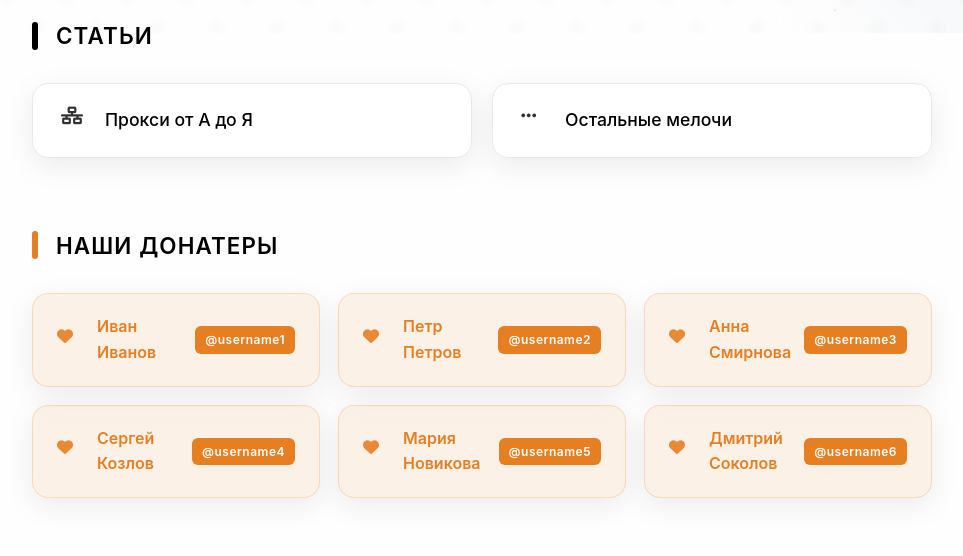
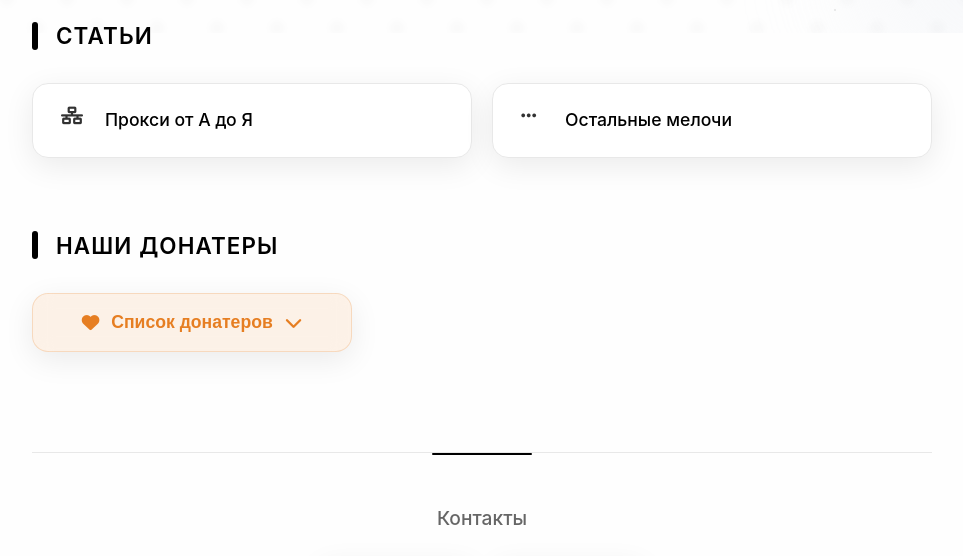
Before and after one commit to juscowat/dobrota, a plain HTML site: page index.html in a window 1280 px wide. Shown: the part 767-1323 px from the top of the page, without its empty margins (158-1121 px from the left). Drawn offline with Linux system fonts and the light colour scheme.

Commit message:
Update index.html

```diff
--- a/index.html
+++ b/index.html
@@ -158,10 +158,6 @@
             border-radius: 3px;
         }
 
-        .donators-section .section-title::before {
-            background: var(--donator-color);
-        }
-
         /* Список ссылок */
         .links-list {
             list-style: none;
@@ -242,85 +238,113 @@
             letter-spacing: 0.5px;
         }
 
-        /* Стили для донатеров */
-        .donators-list {
-            list-style: none;
-            padding: 0;
-            display: grid;
-            grid-template-columns: repeat(auto-fill, minmax(280px, 1fr));
-            gap: 18px;
+        /* Стили для донатеров (выпадающий список) */
+        .donators-dropdown {
+            position: relative;
+            display: inline-block;
+            width: 100%;
+            max-width: 320px;
+            margin: 0 auto;
         }
 
-        .donator-card {
+        .donators-btn {
             display: flex;
             align-items: center;
-            padding: 20px 24px;
+            justify-content: center;
+            gap: 12px;
+            width: 100%;
+            padding: 18px 28px;
             background: var(--donator-bg);
             border: 1px solid var(--donator-border);
             border-radius: 16px;
-            text-decoration: none;
-            color: var(--text);
-            font-size: 1rem;
-            font-weight: 500;
+            color: var(--donator-color);
+            font-size: 1.1rem;
+            font-weight: 600;
+            cursor: pointer;
             transition: all 0.4s cubic-bezier(0.25, 0.46, 0.45, 0.94);
-            position: relative;
-            overflow: hidden;
-            height: 100%;
             box-shadow: var(--shadow);
             backdrop-filter: blur(10px);
         }
 
-        .donator-card::before {
-            content: '';
-            position: absolute;
-            top: 0;
-            left: -100%;
-            width: 100%;
-            height: 100%;
-            background: linear-gradient(90deg, transparent, rgba(230, 126, 34, 0.1), transparent);
-            transition: left 0.6s ease;
-        }
-
-        .donator-card:hover {
+        .donators-btn:hover {
             background: rgba(230, 126, 34, 0.15);
             border-color: var(--donator-color);
-            transform: translateY(-6px);
+            transform: translateY(-4px);
             box-shadow: var(--shadow-hover);
         }
 
-        .donator-card:hover::before {
-            left: 100%;
+        .donators-btn i {
+            transition: transform 0.3s ease;
+        }
+
+        .donators-btn.active i {
+            transform: rotate(180deg);
+        }
+
+        .donators-list {
+            position: absolute;
+            top: 100%;
+            left: 0;
+            right: 0;
+            background: var(--card-bg);
+            border: 1px solid var(--card-border);
+            border-radius: 16px;
+            box-shadow: var(--shadow-hover);
+            margin-top: 8px;
+            opacity: 0;
+            visibility: hidden;
+            transform: translateY(-10px);
+            transition: all 0.3s ease;
+            z-index: 10;
+            max-height: 300px;
+            overflow-y: auto;
+        }
+
+        .donators-list.show {
+            opacity: 1;
+            visibility: visible;
+            transform: translateY(0);
+        }
+
+        .donator-item {
+            display: flex;
+            align-items: center;
+            padding: 16px 20px;
+            text-decoration: none;
+            color: var(--text);
+            border-bottom: 1px solid var(--card-border);
+            transition: all 0.2s ease;
+        }
+
+        .donator-item:last-child {
+            border-bottom: none;
+        }
+
+        .donator-item:hover {
+            background: var(--card-hover);
         }
 
         .donator-icon {
-            width: 24px;
-            height: 24px;
-            margin-right: 16px;
-            opacity: 0.9;
-            transition: opacity 0.3s ease, transform 0.3s ease;
+            width: 20px;
+            height: 20px;
+            margin-right: 12px;
+            color: var(--donator-color);
             flex-shrink: 0;
-            color: var(--donator-color);
-        }
-
-        .donator-card:hover .donator-icon {
-            opacity: 1;
-            transform: scale(1.15);
         }
 
         .donator-name {
-            font-weight: 600;
-            color: var(--donator-color);
+            font-weight: 500;
+            color: var(--text);
+            flex: 1;
         }
 
         .donator-username {
-            margin-left: auto;
-            padding: 4px 10px;
-            background: var(--donator-color);
-            color: white;
-            font-size: 0.75rem;
-            border-radius: 6px;
-            font-weight: 600;
-            letter-spacing: 0.5px;
+            font-size: 0.85rem;
+            color: var(--text-secondary);
+            background: var(--donator-bg);
+            padding: 4px 8px;
+            border-radius: 4px;
+            margin-left: 8px;
         }
 
         /* Контакты */
@@ -552,14 +576,8 @@
                 font-size: 1rem;
             }
 
-            .donators-list {
-                grid-template-columns: 1fr;
-                gap: 15px;
-            }
-
-            .donator-card {
-                padding: 18px 22px;
-                font-size: 0.95rem;
+            .donators-dropdown {
+                max-width: 100%;
             }
 
             .contact-links {
@@ -580,17 +598,17 @@
 
         /* Скроллбар */
         ::-webkit-scrollbar {
-            width: 10px;
+            width: 8px;
         }
 
         ::-webkit-scrollbar-track {
             background: rgba(0, 0, 0, 0.05);
-            border-radius: 5px;
+            border-radius: 4px;
         }
 
         ::-webkit-scrollbar-thumb {
             background: rgba(0, 0, 0, 0.2);
-            border-radius: 5px;
+            border-radius: 4px;
         }
 
         ::-webkit-scrollbar-thumb:hover {
@@ -717,52 +735,47 @@
         </section>
 
         <!-- Донатеры -->
-        <section class="section donators-section" id="donators-section">
+        <section class="section" id="donators-section">
             <h2 class="section-title">Наши донатеры</h2>
-            <ul class="donators-list" id="donators-list">
-                <li>
-                    <a href="https://t.me/username1" target="_blank" class="donator-card">
+            <div class="donators-dropdown">
+                <button class="donators-btn" id="donatorsBtn">
+                    <i class="fas fa-heart"></i>
+                    Список донатеров
+                    <i class="fas fa-chevron-down"></i>
+                </button>
+                <div class="donators-list" id="donatorsList">
+                    <a href="https://t.me/username1" target="_blank" class="donator-item">
                         <i class="fas fa-heart donator-icon"></i>
                         <span class="donator-name">Иван Иванов</span>
                         <span class="donator-username">@username1</span>
                     </a>
-                </li>
-                <li>
-                    <a href="https://t.me/username2" target="_blank" class="donator-card">
+                    <a href="https://t.me/username2" target="_blank" class="donator-item">
                         <i class="fas fa-heart donator-icon"></i>
                         <span class="donator-name">Петр Петров</span>
                         <span class="donator-username">@username2</span>
                     </a>
-                </li>
-                <li>
-                    <a href="https://t.me/username3" target="_blank" class="donator-card">
+                    <a href="https://t.me/username3" target="_blank" class="donator-item">
                         <i class="fas fa-heart donator-icon"></i>
                         <span class="donator-name">Анна Смирнова</span>
                         <span class="donator-username">@username3</span>
                     </a>
-                </li>
-                <li>
-                    <a href="https://t.me/username4" target="_blank" class="donator-card">
+                    <a href="https://t.me/username4" target="_blank" class="donator-item">
                         <i class="fas fa-heart donator-icon"></i>
                         <span class="donator-name">Сергей Козлов</span>
                         <span class="donator-username">@username4</span>
                     </a>
-                </li>
-                <li>
-                    <a href="https://t.me/username5" target="_blank" class="donator-card">
+                    <a href="https://t.me/username5" target="_blank" class="donator-item">
                         <i class="fas fa-heart donator-icon"></i>
                         <span class="donator-name">Мария Новикова</span>
                         <span class="donator-username">@username5</span>
                     </a>
-                </li>
-                <li>
-                    <a href="https://t.me/username6" target="_blank" class="donator-card">
+                    <a href="https://t.me/username6" target="_blank" class="donator-item">
                         <i class="fas fa-heart donator-icon"></i>
                         <span class="donator-name">Дмитрий Соколов</span>
                         <span class="donator-username">@username6</span>
                     </a>
-                </li>
-            </ul>
+                </div>
+            </div>
         </section>
 
         <!-- Контакты -->
@@ -840,10 +853,27 @@
                 observer.observe(section);
             });
 
+            // Выпадающий список донатеров
+            const donatorsBtn = document.getElementById('donatorsBtn');
+            const donatorsList = document.getElementById('donatorsList');
+
+            donatorsBtn.addEventListener('click', function() {
+                this.classList.toggle('active');
+                donatorsList.classList.toggle('show');
+            });
+
+            // Закрытие выпадающего списка при клике вне его
+            document.addEventListener('click', function(event) {
+                if (!donatorsBtn.contains(event.target) && !donatorsList.contains(event.target)) {
+                    donatorsBtn.classList.remove('active');
+                    donatorsList.classList.remove('show');
+                }
+            });
+
             // Поиск
             const searchInput = document.getElementById('searchInput');
             const allSections = document.querySelectorAll('.section');
-            const allLinks = document.querySelectorAll('.links-list a, .donators-list a');
+            const allLinks = document.querySelectorAll('.links-list a');
 
             searchInput.addEventListener('input', function() {
                 const searchTerm = this.value.toLowerCase().trim();
@@ -852,7 +882,7 @@
                 if (searchTerm === '') {
                     allSections.forEach(section => {
                         section.style.display = 'block';
-                        section.querySelectorAll('.links-list a, .donators-list a').forEach(link => {
+                        section.querySelectorAll('.links-list a').forEach(link => {
                             link.style.display = 'flex';
                         });
                     });
@@ -866,7 +896,7 @@
 
                 // Поиск по всем ссылкам
                 allSections.forEach(section => {
-                    const links = section.querySelectorAll('.links-list a, .donators-list a');
+                    const links = section.querySelectorAll('.links-list a');
                     let sectionHasResults = false;
 
                     links.forEach(link => {
```
